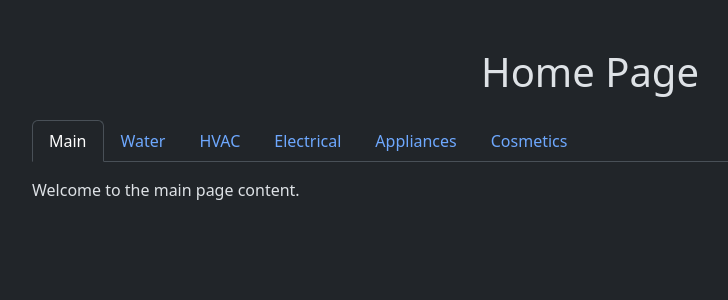
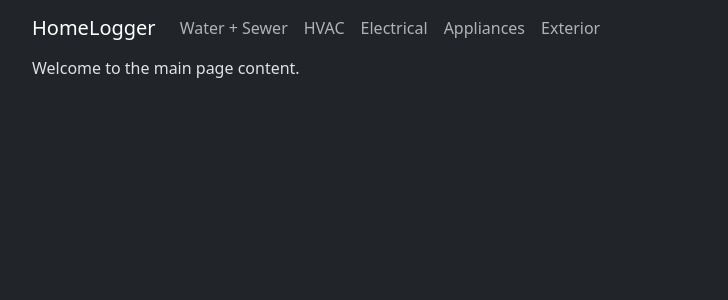
Before and after one commit to masoncfrancis/homelogger, a Next.js app in the folder client/: page / in a window 1280 px wide. Shown: the top 300 px of the page, without its empty margins (50-778 px from the left). Built offline with nearby package versions, Linux system fonts and the light colour scheme.

Commit message:
Changed to navbar from tabs

```diff
--- a/client/pages/index.tsx
+++ b/client/pages/index.tsx
@@ -1,40 +1,28 @@
 // pages/index.tsx
 import { useState } from 'react';
-import { Container, Tab, Tabs } from 'react-bootstrap';
+import { Container, Nav, Navbar } from 'react-bootstrap';
 
 const HomePage: React.FC = () => {
   const [key, setKey] = useState<string>('main');
 
   return (
-    <Container className="my-5">
-      <h1 className="text-center mb-4">Home Page</h1>
+    <Container>
+      <Navbar expand="lg">
+        <Navbar.Brand href="#home">HomeLogger</Navbar.Brand>
+        <Navbar.Toggle aria-controls="basic-navbar-nav" />
+        <Navbar.Collapse id="basic-navbar-nav">
+          <Nav className="mr-auto">
+            <Nav.Link href="#">Water + Sewer</Nav.Link>
+            <Nav.Link href="#">HVAC</Nav.Link>
+            <Nav.Link href="#">Electrical</Nav.Link>
+            <Nav.Link href="#">Appliances</Nav.Link>
+            <Nav.Link href="#">Exterior</Nav.Link>
+          </Nav>
+        </Navbar.Collapse>
+      </Navbar>
+      <p id="main">Welcome to the main page content.</p>
+    </Container>
 
-      <Tabs
-        id="controlled-tab-example"
-        activeKey={key}
-        onSelect={(k) => setKey(k || 'main')}
-        className="mb-3"
-      >
-        <Tab eventKey="main" title="Main">
-          <p>Welcome to the main page content.</p>
-        </Tab>
-        <Tab eventKey="water" title="Water">
-          <p>Add information about water systems here</p>
-        </Tab>
-        <Tab eventKey="hvac" title="HVAC">
-          <p>Add information about HVAC systems here</p>
-        </Tab>
-        <Tab eventKey="electric" title="Electrical">
-          <p>Add information about electrical systems here</p>
-        </Tab>
-        <Tab eventKey="appliances" title="Appliances">
-          <p>Add informatino about your appliances here</p>
-        </Tab>
-        <Tab eventKey="cosmetics" title="Cosmetics">
-          <p>Add information about cosmetic work done on your home here.</p>
-        </Tab>
-      </Tabs>
-    </Container>
   );
 };
 
```
